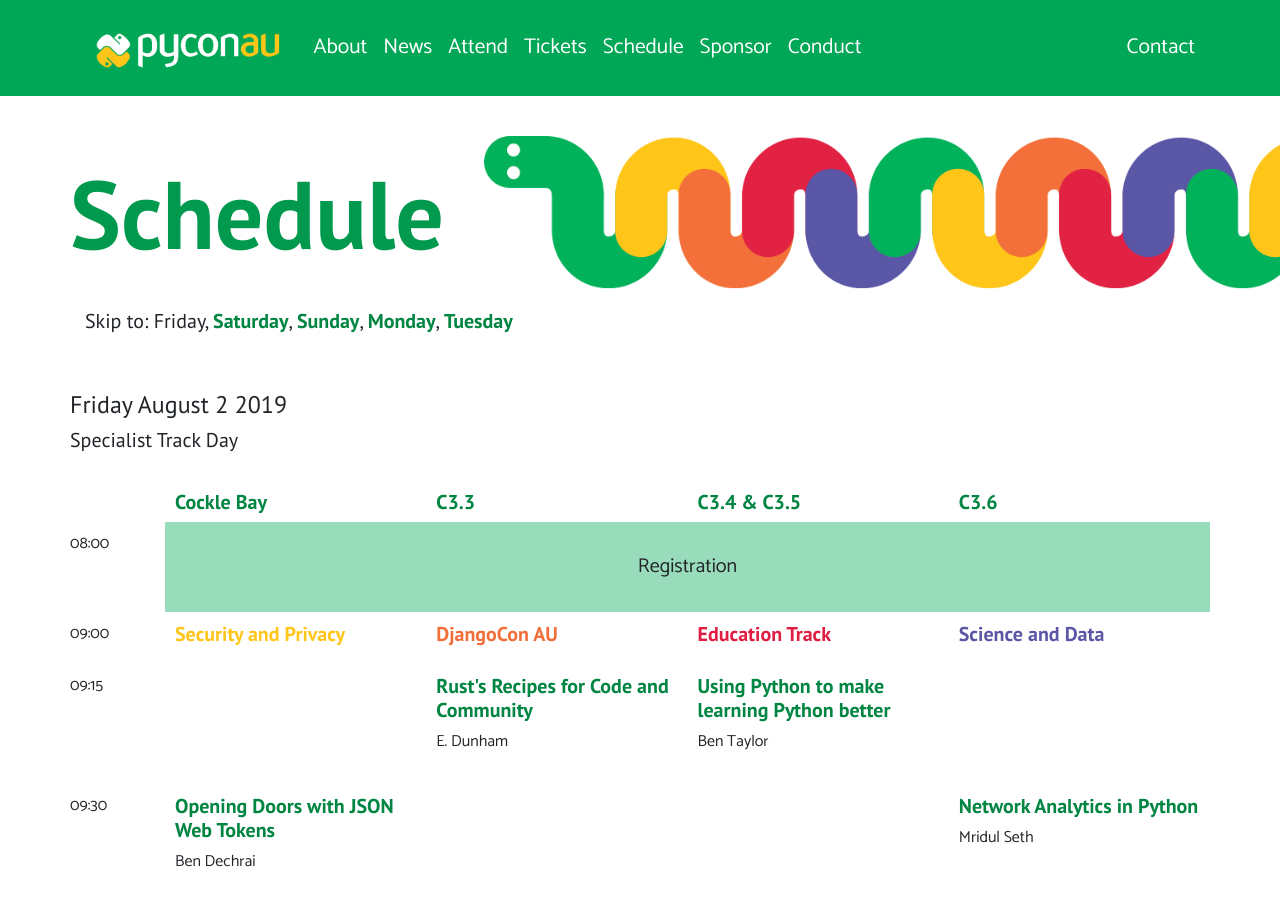
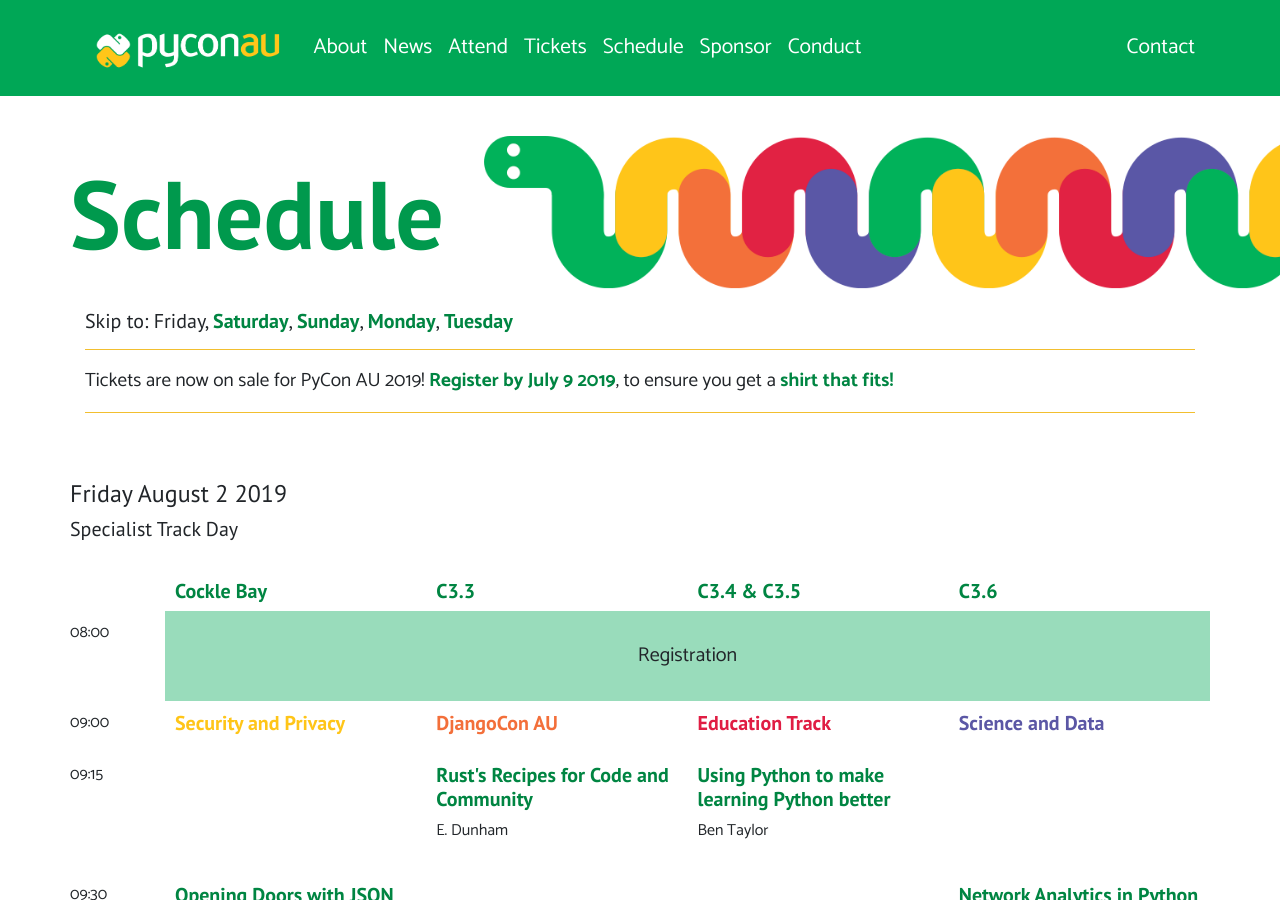
Before and after one commit to pyconau/2019.pycon-au.org, a Jekyll site: the page built from _pages/schedule/friday.md, in a window 1280 px wide and 900 px high. Built offline with Jekyll 4.4.1, drawn with Linux system fonts in a browser that asks for light colours.

Commit message:
Add more links to tickets

```diff
--- a/_includes/schedule-day.html
+++ b/_includes/schedule-day.html
@@ -1,4 +1,5 @@
 {% include schedule-day-header.html %}
+{%- include tickets-now.html -%}
 {% for day in site.data.schedule %}
 {% assign dayloop = forloop %}
 {% if dayloop.index0 == dayindex %}
--- a/_includes/tickets-now.html
+++ b/_includes/tickets-now.html
@@ -1,3 +1,3 @@
 <hr>
-<span class="abstract">Tickets are now on sale for PyCon AU 2019! [Get your ticket today!](/attend/tickets/)</span>
+<span class="abstract">Tickets are now on sale for PyCon AU 2019! [Register by July 9 2019](/attend/tickets/), to ensure you get a [shirt that fits!](/attend/shirts)</span>
 <hr>
--- a/_pages/schedule/friday.md
+++ b/_pages/schedule/friday.md
@@ -5,5 +5,6 @@ snake: rainbow
 permalink: /schedule/friday/
 card: schedule.png
 ---
+
 {% assign dayindex = 0 %}
 {% include schedule-day.html %}
```
